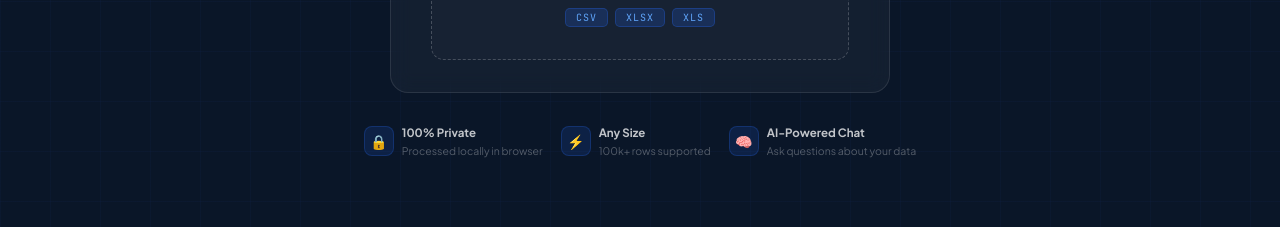
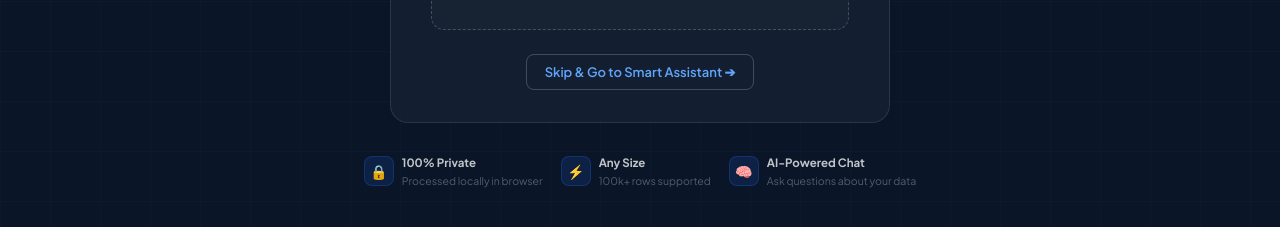
Before and after one commit to Anushkasam10/Teacher_attendance_analytics, a website: page Edutrack/index.html in a window 1280 px wide. Shown: the part 499-726 px from the top of the page. Drawn offline with nearby package versions, Linux system fonts and the light colour scheme.

Commit message:
Add files via upload

```diff
--- a/Edutrack/index.html
+++ b/Edutrack/index.html
@@ -288,6 +288,9 @@
     <div class="up-progress" id="up-progress">
       <p id="up-prog-lbl">Reading your data...</p>
       <div class="prog-bar-bg"><div class="prog-bar-fill" id="prog-fill"></div></div>
+    </div>
+    <div style="margin-top:24px;text-align:center;">
+      <button onclick="skipUpload()" style="background:none;border:1px solid rgba(255,255,255,0.2);color:#60A5FA;padding:9px 18px;border-radius:8px;cursor:pointer;font-family:var(--fb);font-size:13px;font-weight:600;transition:all 0.2s;" onmouseover="this.style.background='rgba(37,99,235,0.1)';this.style.borderColor='#2563EB'" onmouseout="this.style.background='none';this.style.borderColor='rgba(255,255,255,0.2)'">Skip & Go to Smart Assistant ➔</button>
     </div>
   </div>
   <div class="up-feats">
@@ -661,6 +664,38 @@
     document.getElementById('upload-screen').style.display='none';
     document.getElementById('app').style.display='block';
   },300);
+}
+
+function skipUpload() {
+  // Empty state initialization
+  RAW=[]; COLS=[]; ROWS=[]; FNAME="Database-Only Mode";
+  window.STATS = {total:0, marked:0, rate:0, notMark:0, leave:0, self_:0, duty:0, schools:0, schMark:0, schNot:0, isBlockLevel:false, isSchoolLevel:false, districts:0, mgmtTypes:[]};
+
+  // UI update for sidebar
+  document.getElementById('sl-rate').textContent='—%';
+  document.getElementById('sl-sub-text').textContent=`Querying live MongoDB data`;
+  document.getElementById('sl-fname').textContent='📁 No file uploaded';
+  document.getElementById('tb-badge').textContent='LIVE DB';
+
+  // Make the dashboard look empty but intentional
+  document.getElementById('kpi-grid').innerHTML = '<div class="empty-state" style="grid-column:1/-1;margin-top:20px"><div class="ei">🤖</div><h3>Smart Assistant Mode</h3><p>You skipped the file upload. Only the Smart Assistant is active, querying your MongoDB database.</p></div>';
+  document.getElementById('ov-charts').innerHTML = '';
+  document.getElementById('ov-extra').innerHTML = '';
+
+  // Switch screens
+  document.getElementById('upload-screen').style.display='none';
+  document.getElementById('app').style.display='block';
+
+  // Navigate to Assistant Tab
+  goto('assistant');
+  document.querySelectorAll('.nav-item').forEach(i=>i.classList.remove('active'));
+  document.querySelectorAll('.nav-item').forEach(i=>{if(i.textContent.includes('Smart Assistant'))i.classList.add('active');});
+
+  // Setup Assistant UI for Database-only mode
+  document.getElementById('chat-hd-sub').textContent=`Connected to MongoDB`;
+  document.getElementById('welcome-msg').innerHTML=`Hello! I am running in <strong>Database-only mode</strong>.<br><br>I am connected directly to your MongoDB database. You can ask me questions about the data that the government team has pushed!`;
+  document.getElementById('chips').innerHTML=`<div class="chip" onclick="qs('What is the status of the data recently pushed?')">Check recent push status</div>`;
+  document.getElementById('chat-side').innerHTML='';
 }
 
 // ============================================================
@@ -1141,7 +1176,7 @@
         message: userMsg,
         stats: statsPayload,
         externalApi: {
-          useOfficialApi: false, // Set to true when you want to fetch from official Bihar gov API
+          useOfficialApi: true, // Fetching from MongoDB
           school_code: "10010301101",
           date: new Date().toISOString().split('T')[0]
         }
```
